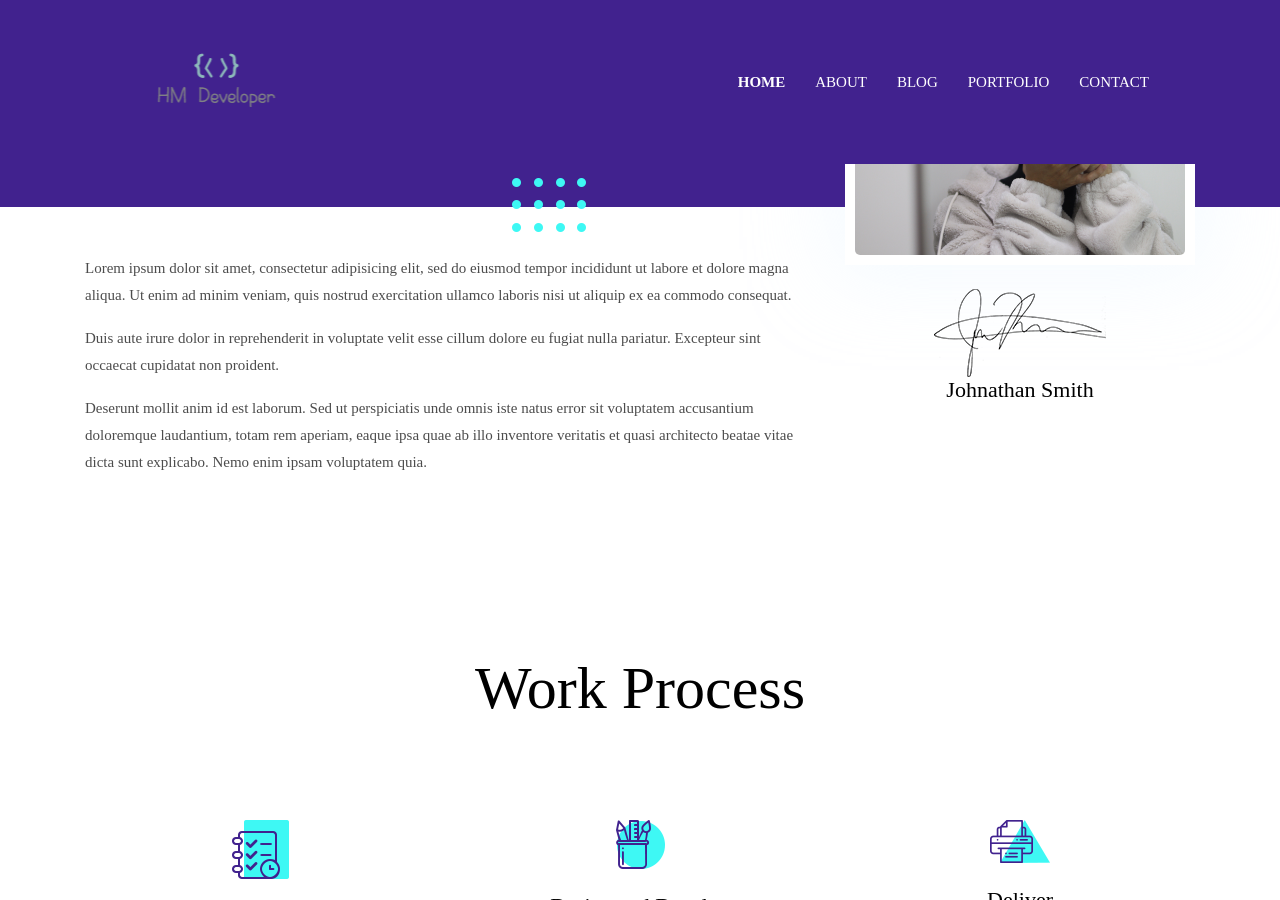
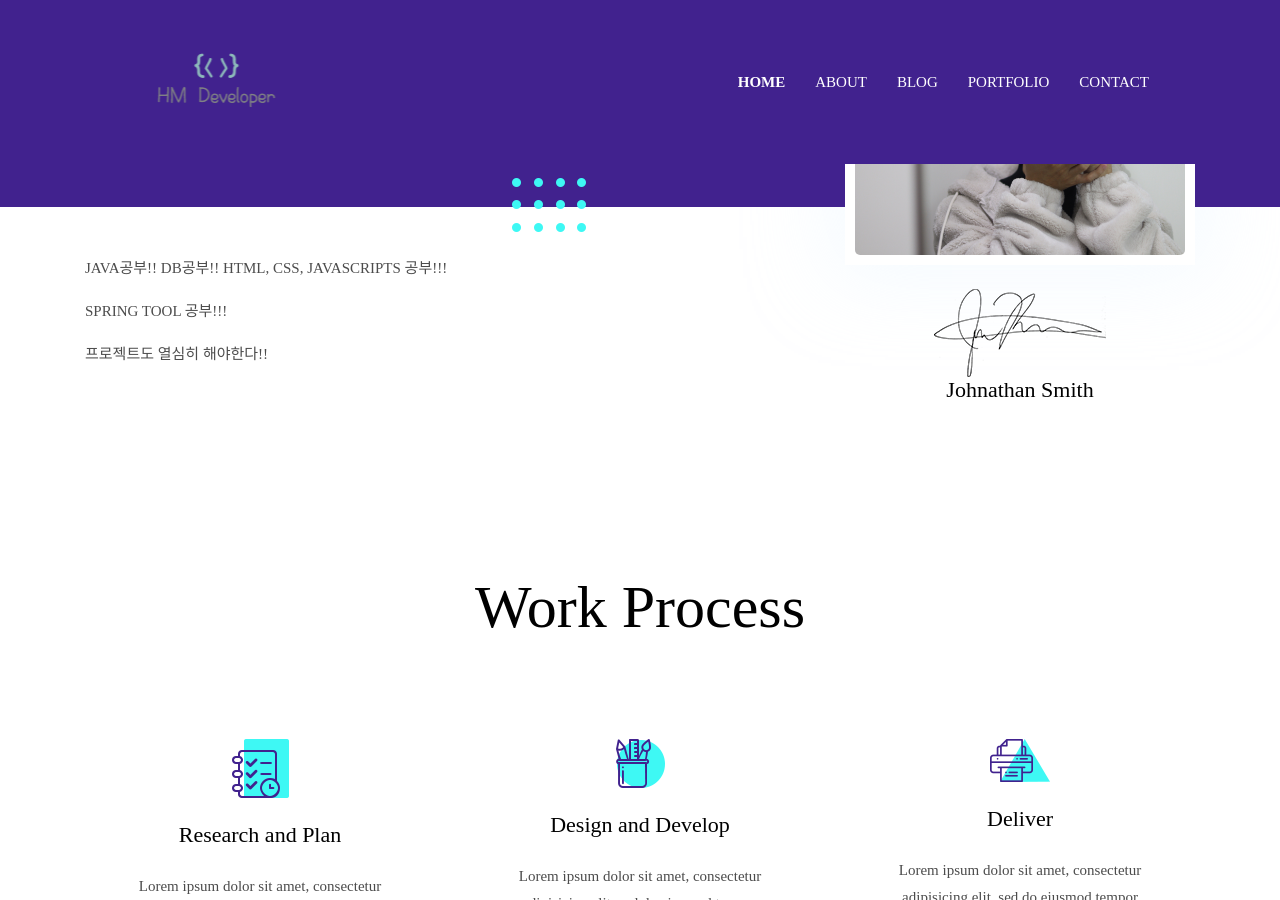
Before and after one commit to coocoo08/coocoo08.github.io, a Jekyll site: the page built from _pages/about.md, in a window 1280 px wide and 900 px high, scrolled down 317 px. Built offline with Jekyll 4.4.1, drawn with Linux system fonts in a browser that asks for light colours; some web fonts are replaced.

Commit message:
about test

```diff
--- a/_data/settings.yml
+++ b/_data/settings.yml
@@ -89,7 +89,7 @@ team:
 skills-title: Skills
 skills:
   - { name: JAVA, color: "#fdb157", value: "90%" }
-  - { name: HTML,CSS , color: "#9473e6", value: "60%" }
+  - { name: "HTML, CSS" , color: "#9473e6", value: "60%" }
   - { name: ORACLE, color: "#bdecf6", value: "80%" }
   - { name: TOOLS, color: "#ffbcaa", value: "70%" }
 
--- a/_pages/about.md
+++ b/_pages/about.md
@@ -6,13 +6,8 @@ image: assets/images/about/author.jpg
 signature: assets/images/about/signature.png
 ---
 
-Lorem ipsum dolor sit amet, consectetur adipisicing elit, sed do eiusmod tempor incididunt ut labore et
-dolore magna aliqua. Ut enim ad minim veniam, quis nostrud exercitation ullamco laboris nisi ut aliquip ex ea
-commodo consequat.
+JAVA공부!! DB공부!! HTML, CSS, JAVASCRIPTS 공부!!!
 
-Duis aute irure dolor in reprehenderit in voluptate velit esse cillum dolore eu fugiat nulla pariatur.
-Excepteur sint occaecat cupidatat non proident.
+SPRING TOOL 공부!!!
 
-Deserunt mollit anim id est laborum. Sed ut perspiciatis unde omnis iste natus error sit voluptatem
-accusantium doloremque laudantium, totam rem aperiam, eaque ipsa quae ab illo inventore veritatis et quasi
-architecto beatae vitae dicta sunt explicabo. Nemo enim ipsam voluptatem quia.
+프로젝트도 열심히 해야한다!!
```
